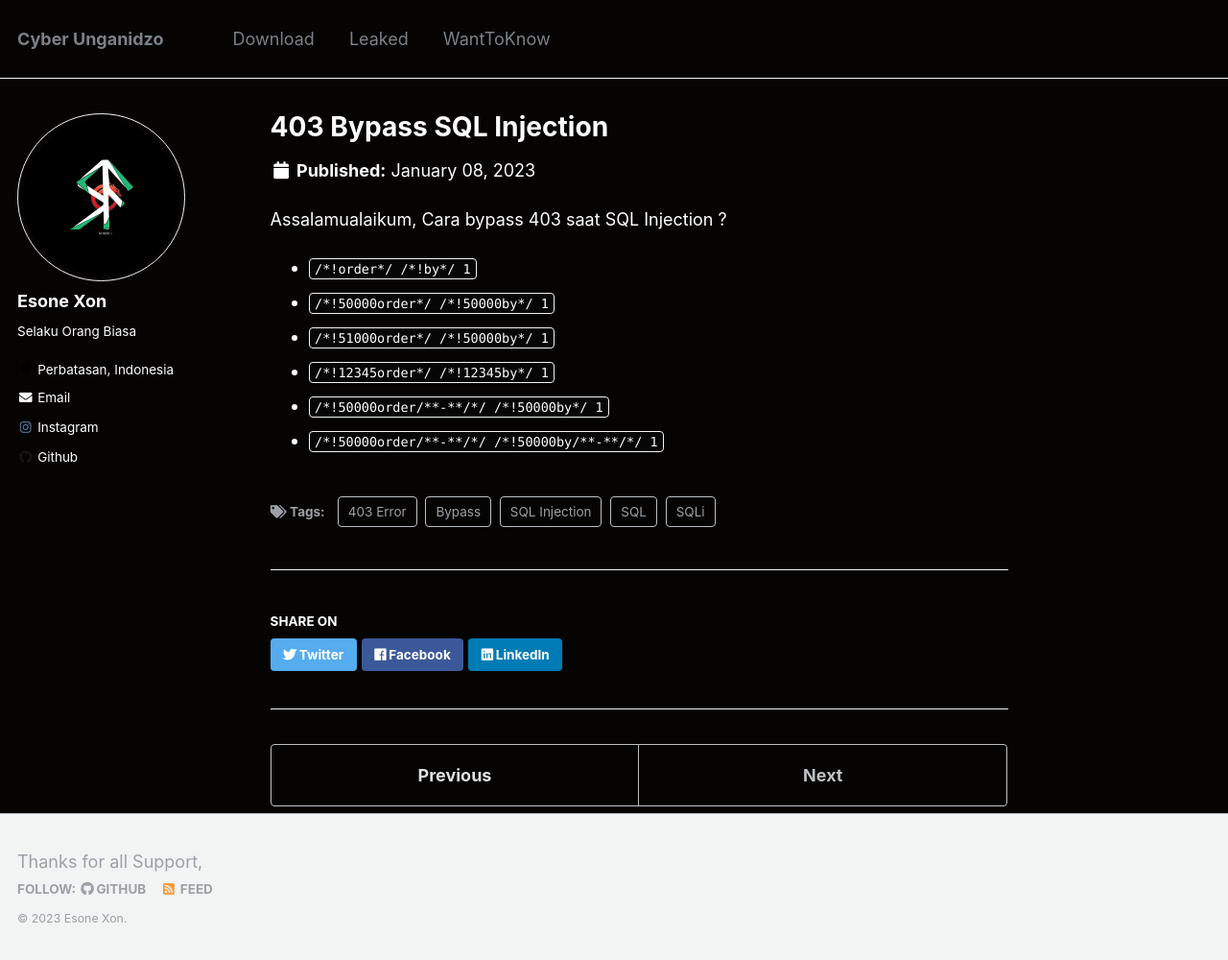
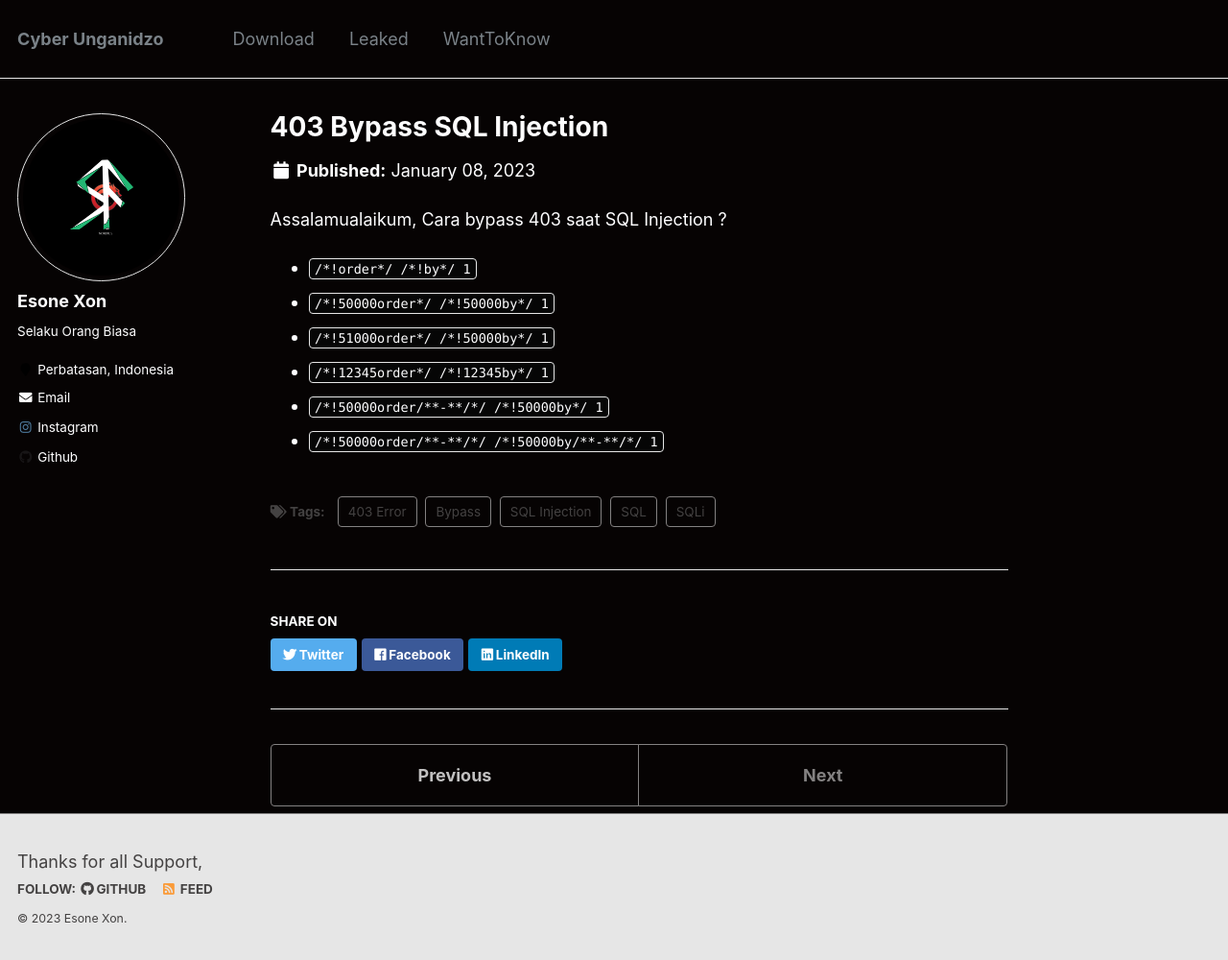
Before and after one commit to esoneXon/esoneXon.github.io, a Jekyll site: the page built from _wantToKnow/403BypassSQLI.md, in a window 1280 px wide and 1002 px high. Shown: the whole window at 96% size. Built offline with Jekyll 4.4.1, drawn with Linux system fonts in a browser that asks for light colours.

Commit message:
Update _variables.scss

```diff
--- a/_sass/_variables.scss
+++ b/_sass/_variables.scss
@@ -47,7 +47,7 @@ $type-size-8                : 0.625em;  // ~10px
    Colors
    ========================================================================== */
 
-$gray                       : #7a8288;
+$gray                       : #060303;
 $dark-gray                  : mix(#000, $gray, 40%);
 $darker-gray                : mix(#000, $gray, 60%);
 $light-gray                 : mix(#fff, $gray, 50%);
```
